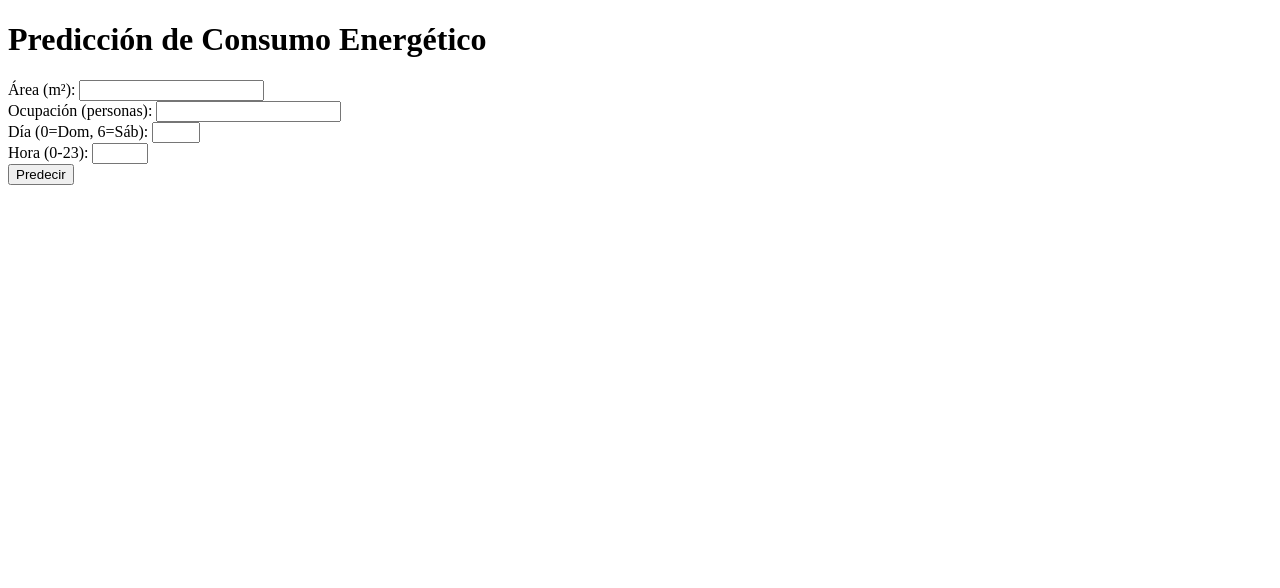
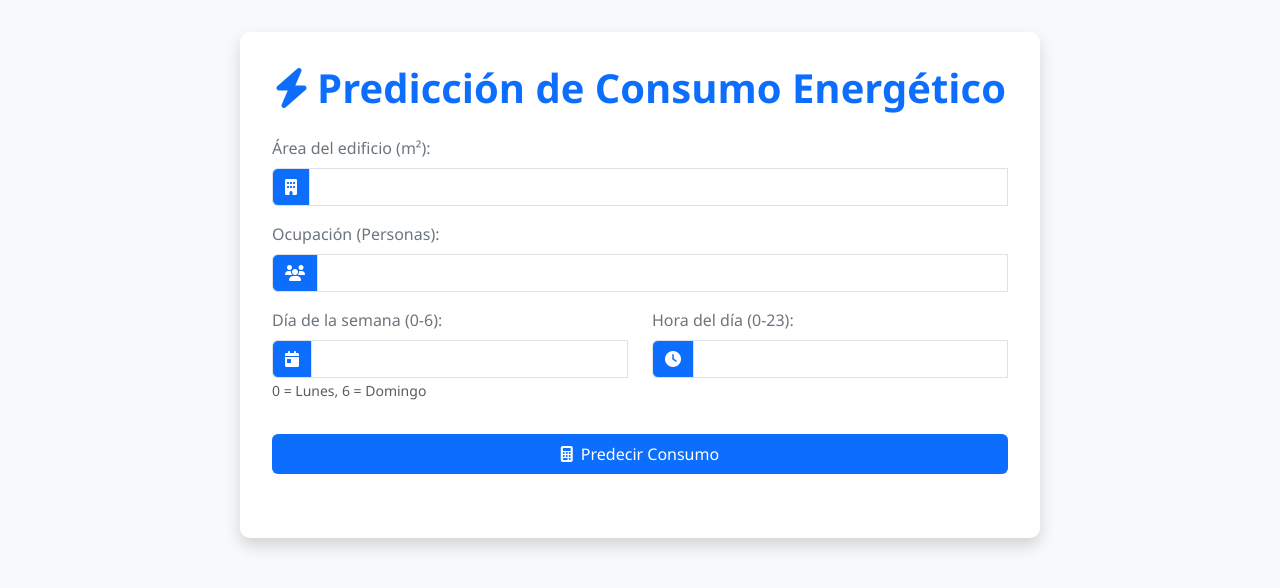
Before and after one commit to DiegoArmando2024/equipo-sostenible-energy-prediction, a Flask app: page / in a window 1280 px wide. Shown: the top 588 px of the page. Run offline with Flask 3, Linux system fonts and the light colour scheme; parts of the project's set-up code (start-up, migrations or seed data) failed here and were passed over; some libraries are stand-ins or nearby versions.

Commit message:
Add CSS styles and enhance HTML structure for energy consumption prediction application

```diff
--- /dev/null
+++ b/app/static/styles.css
@@ -0,0 +1,109 @@
+/* styles.css para Predicción de Consumo Energético */
+
+:root {
+    --primary-color: #0d6efd;
+    --secondary-color: #6c757d;
+    --accent-color: #20c997;
+    --light-bg: #f8f9fa;
+}
+
+body {
+    background-color: var(--light-bg);
+    font-family: 'Segoe UI', Tahoma, Geneva, Verdana, sans-serif;
+    padding-top: 2rem;
+}
+
+.container {
+    max-width: 800px;
+    margin: 0 auto;
+    padding: 2rem;
+    background-color: #ffffff;
+    border-radius: 10px;
+    box-shadow: 0 0.5rem 1rem rgba(0, 0, 0, 0.15);
+}
+
+h1 {
+    color: var(--primary-color);
+    margin-bottom: 1.5rem;
+    text-align: center;
+    font-weight: 600;
+}
+
+form {
+    margin-bottom: 2rem;
+}
+
+.form-label {
+    font-weight: 500;
+    color: var(--secondary-color);
+}
+
+.form-control:focus {
+    border-color: var(--primary-color);
+    box-shadow: 0 0 0 0.25rem rgba(13, 110, 253, 0.25);
+}
+
+.btn-primary {
+    background-color: var(--primary-color);
+    border: none;
+    padding: 0.5rem 2rem;
+    margin-top: 1rem;
+    font-weight: 500;
+    transition: all 0.3s ease;
+}
+
+.btn-primary:hover {
+    background-color: #0b5ed7;
+    transform: translateY(-2px);
+}
+
+.result {
+    background-color: #e9f7ef;
+    padding: 1.5rem;
+    border-radius: 8px;
+    border-left: 5px solid var(--accent-color);
+    margin-top: 2rem;
+}
+
+.result h2 {
+    color: var(--accent-color);
+    font-size: 1.5rem;
+    margin-bottom: 1rem;
+}
+
+.input-group-text {
+    background-color: var(--primary-color);
+    color: white;
+}
+
+.prediction-value {
+    font-size: 1.2rem;
+    font-weight: 600;
+    color: var(--accent-color);
+}
+
+/* Pequeña ayuda visual para los inputs numéricos */
+input[type="number"] {
+    text-align: right;
+}
+
+/* Animación para el resultado */
+@keyframes fadeIn {
+    from { opacity: 0; transform: translateY(20px); }
+    to { opacity: 1; transform: translateY(0); }
+}
+
+.result {
+    animation: fadeIn 0.5s ease-out forwards;
+}
+
+/* Adaptación para pantallas pequeñas */
+@media (max-width: 768px) {
+    .container {
+        padding: 1.5rem;
+    }
+
+    h1 {
+        font-size: 1.8rem;
+    }
+}
--- a/app/templates/index.html
+++ b/app/templates/index.html
@@ -1,19 +1,98 @@
 <!DOCTYPE html>
-<html>
+<html lang="en">
 <head>
+    <meta charset="UTF-8">
+    <meta name="viewport" content="width=device-width, initial-scale=1.0">
     <title>Predicción de Consumo Energético</title>
+    <!-- Bootstrap CSS -->
+    <link href="https://cdnjs.cloudflare.com/ajax/libs/bootstrap/5.3.0/css/bootstrap.min.css" rel="stylesheet">
+    <!-- Font Awesome para iconos -->
+    <link href="https://cdnjs.cloudflare.com/ajax/libs/font-awesome/6.4.0/css/all.min.css" rel="stylesheet">
+    <!-- CSS personalizado -->
+    <link rel="stylesheet" href="{{ url_for('static', filename='styles.css') }}">
 </head>
 <body>
-    <h1>Predicción de Consumo Energético</h1>
-    <form method="post">
-        Área (m²): <input type="number" name="area" step="0.1"><br>
-        Ocupación (personas): <input type="number" name="people"><br>
-        Día (0=Dom, 6=Sáb): <input type="number" name="day" min="0" max="6"><br>
-        Hora (0-23): <input type="number" name="hour" min="0" max="23"><br>
-        <input type="submit" value="Predecir">
-    </form>
-    {% if prediction %}
-        <h2>Consumo estimado: {{ prediction | round(2) }} kWh</h2>
-    {% endif %}
+    <div class="container">
+        <h1><i class="fas fa-bolt me-2"></i>Predicción de Consumo Energético</h1>
+        <form method="POST" class="needs-validation" novalidate>
+            <div class="mb-3">
+                <label for="area" class="form-label">Área del edificio (m²):</label>
+                <div class="input-group">
+                    <span class="input-group-text"><i class="fas fa-building"></i></span>
+                    <input type="number" class="form-control" id="area" name="area" required>
+                    <div class="invalid-feedback">
+                        Por favor ingrese el área del edificio.
+                    </div>
+                </div>
+            </div>
+
+            <div class="mb-3">
+                <label for="occupancy" class="form-label">Ocupación (Personas):</label>
+                <div class="input-group">
+                    <span class="input-group-text"><i class="fas fa-users"></i></span>
+                    <input type="number" class="form-control" id="occupancy" name="occupancy" required>
+                    <div class="invalid-feedback">
+                        Por favor ingrese la ocupación.
+                    </div>
+                </div>
+            </div>
+
+            <div class="row mb-3">
+                <div class="col-md-6">
+                    <label for="day_of_week" class="form-label">Día de la semana (0-6):</label>
+                    <div class="input-group">
+                        <span class="input-group-text"><i class="fas fa-calendar-day"></i></span>
+                        <input type="number" class="form-control" id="day_of_week" name="day_of_week" min="0" max="6" required>
+                        <div class="invalid-feedback">
+                            Por favor ingrese un día válido (0-6).
+                        </div>
+                    </div>
+                    <small class="text-muted">0 = Lunes, 6 = Domingo</small>
+                </div>
+                <div class="col-md-6">
+                    <label for="hour_of_day" class="form-label">Hora del día (0-23):</label>
+                    <div class="input-group">
+                        <span class="input-group-text"><i class="fas fa-clock"></i></span>
+                        <input type="number" class="form-control" id="hour_of_day" name="hour_of_day" min="0" max="23" required>
+                        <div class="invalid-feedback">
+                            Por favor ingrese una hora válida (0-23).
+                        </div>
+                    </div>
+                </div>
+            </div>
+
+            <div class="d-grid">
+                <button type="submit" class="btn btn-primary"><i class="fas fa-calculator me-2"></i>Predecir Consumo</button>
+            </div>
+        </form>
+
+        {% if prediction %}
+        <div class="result">
+            <h2><i class="fas fa-chart-line me-2"></i>Resultado:</h2>
+            <p>Consumo Energético estimado: <span class="prediction-value">{{ "%.2f"|format(prediction) }} kWh</span></p>
+        </div>
+        {% endif %}
+    </div>
+
+    <!-- Bootstrap JS -->
+    <script src="https://cdnjs.cloudflare.com/ajax/libs/bootstrap/5.3.0/js/bootstrap.bundle.min.js"></script>
+    <script>
+        // Validación de formulario
+        (function() {
+            'use strict';
+            window.addEventListener('load', function() {
+                var forms = document.getElementsByClassName('needs-validation');
+                var validation = Array.prototype.filter.call(forms, function(form) {
+                    form.addEventListener('submit', function(event) {
+                        if (form.checkValidity() === false) {
+                            event.preventDefault();
+                            event.stopPropagation();
+                        }
+                        form.classList.add('was-validated');
+                    }, false);
+                });
+            }, false);
+        })();
+    </script>
 </body>
 </html>
```
Also changed, not shown: app/static/formulario.css (added).
